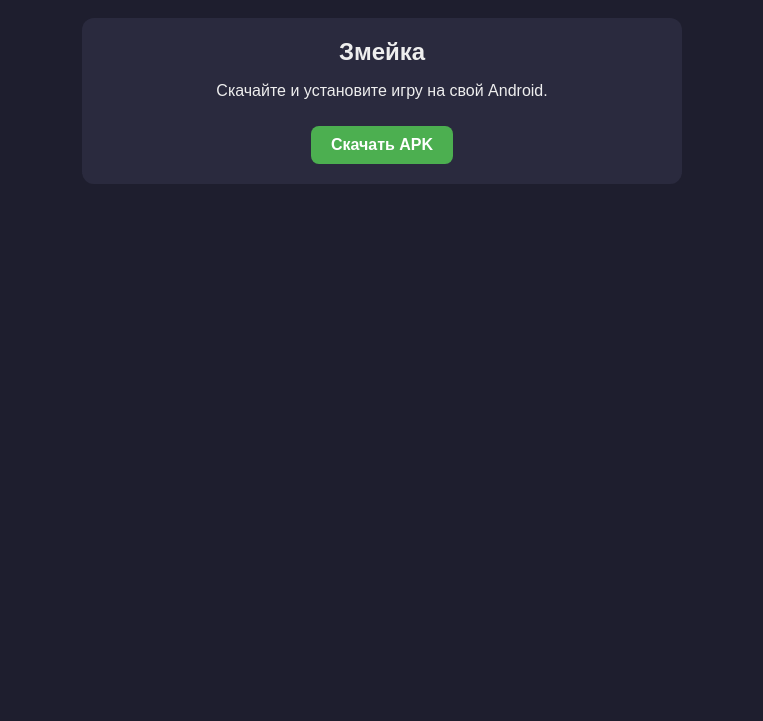
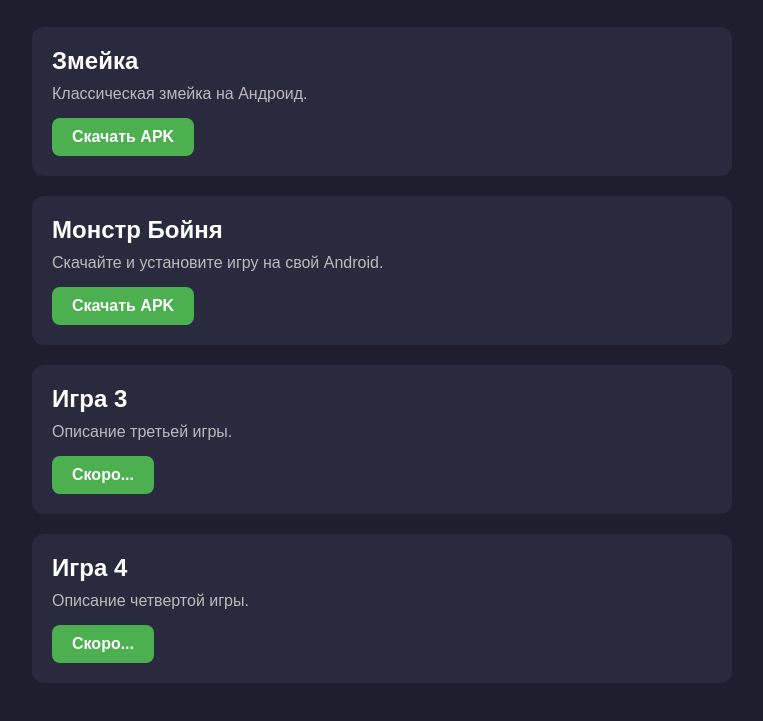
Before and after one commit to srdroma2010-glitch/my-games, a plain HTML site: page index.html in a window 1280 px wide. Shown: the part 81-802 px from the top of the page, without its empty margins (258-1021 px from the left). Drawn offline with Linux system fonts and the light colour scheme.

Commit message:
Update index.html

```diff
--- a/index.html
+++ b/index.html
@@ -5,22 +5,44 @@
   <meta name="viewport" content="width=device-width, initial-scale=1.0">
   <title>Мои игры</title>
   <style>
-    body { font-family: Arial, sans-serif; background: #1e1e2e; color: #eee; max-width: 600px; margin: 40px auto; padding: 0 20px; }
-    h1 { text-align: center; }
-    .game { background: #2a2a3e; border-radius: 12px; padding: 20px; margin-bottom: 20px; text-align: center; }
-    .game h2 { margin: 0 0 10px; }
-    .btn { display: inline-block; background: #4caf50; color: #fff; padding: 10px 20px; border-radius: 8px; text-decoration: none; font-weight: bold; margin-top: 10px;}
+    body { font-family: Arial, sans-serif; background: #1e1e2e; color: #eee; max-width: 700px; margin: 40px auto; padding: 0 20px; }
+    h1 { text-align: center; margin-bottom: 30px;}
+    .game { background: #2a2a3e; border-radius: 12px; padding: 20px; margin-bottom: 20px; }
+    .game h2 { margin: 0 0 10px; color: #fff;}
+    .game p { color: #bbb; margin: 0 0 15px; }
+    .btn { display: inline-block; background: #4caf50; color: #fff; padding: 10px 20px; border-radius: 8px; text-decoration: none; font-weight: bold; }
     .btn:hover { background: #43a047; }
   </style>
 </head>
 <body>
   <h1>🎮 Мои игры</h1>
 
+  <!-- Игра 1 -->
   <div class="game">
     <h2>Змейка</h2>
+    <p>Классическая змейка на Андроид.</p>
+    <a class="btn" href="https://github.com/srdroma2010-glitch/my-games/releases/download/v1.0/default.apk">Скачать APK</a>
+  </div>
+
+  <!-- Игра 2 -->
+  <div class="game">
+    <h2>Монстр Бойня</h2>
     <p>Скачайте и установите игру на свой Android.</p>
-    <!-- Вставьте вашу ссылку ниже вместо той, что в кавычках -->
-    <a class="btn" href="https://github.com/srdroma2010-glitch/my-games/releases/download/v1.0/default.apk">Скачать APK</a>
+    <a class="btn" href="https://github.com/srdroma2010-glitch/my-games/releases/download/%D0%B22/default.apk">Скачать APK</a>
+  </div>
+
+  <!-- Игра 3 -->
+  <div class="game">
+    <h2>Игра 3</h2>
+    <p>Описание третьей игры.</p>
+    <a class="btn" href="#">Скоро...</a>
+  </div>
+
+  <!-- Игра 4 -->
+  <div class="game">
+    <h2>Игра 4</h2>
+    <p>Описание четвертой игры.</p>
+    <a class="btn" href="#">Скоро...</a>
   </div>
 
 </body>
```
